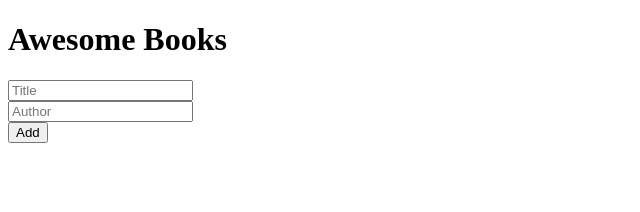
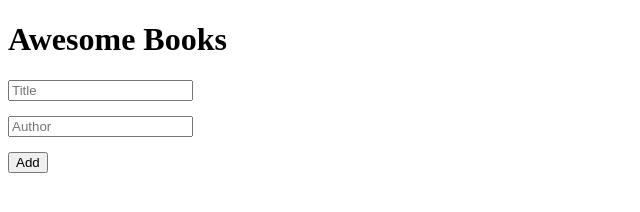
Before and after one commit to dheerajsachdeva/awesomeBooksES6, a plain HTML site: page index.html in a window 1280 px wide. Shown: the whole page, without its empty margins (0-640 px from the left). Drawn offline with Linux system fonts and the light colour scheme.

Commit message:
Add changes to README.md and document professionally

```diff
--- a/index.html
+++ b/index.html
@@ -5,6 +5,7 @@
     <meta http-equiv="X-UA-Compatible" content="IE=edge">
     <meta name="viewport" content="width=device-width, initial-scale=1.0">
     <title>Awesome books</title>
+    <link rel="stylesheet" href="./style.css">
 </head>
 <body>
     <main>
--- a/style.css
+++ b/style.css
@@ -1 +1,9 @@
 /* CSS to style the awesome books */
+
+*{
+    box-sizing: border-box;
+}
+
+#articleForm div {
+    margin-bottom: 15px;
+}
```
Also changed, not shown: README.md.
